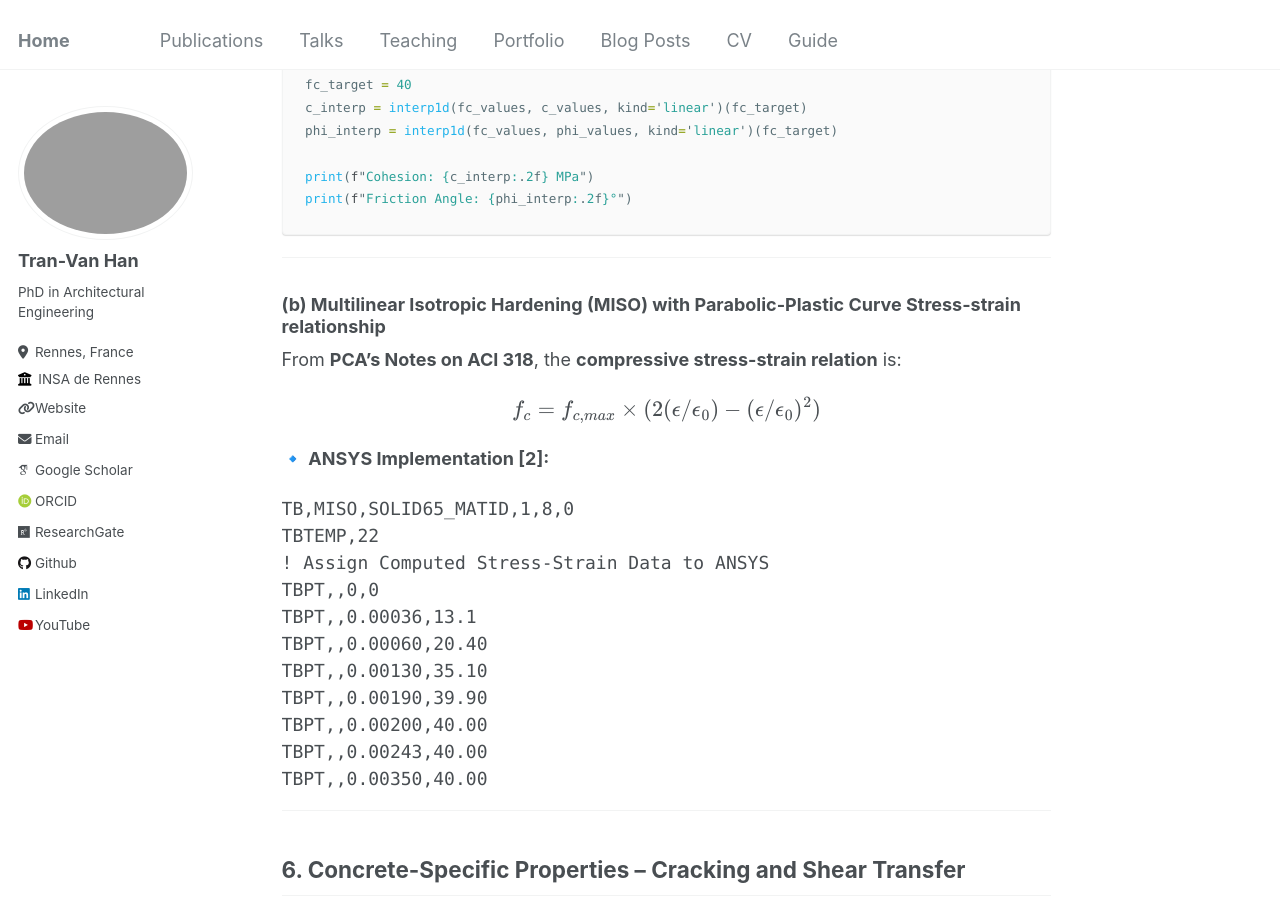
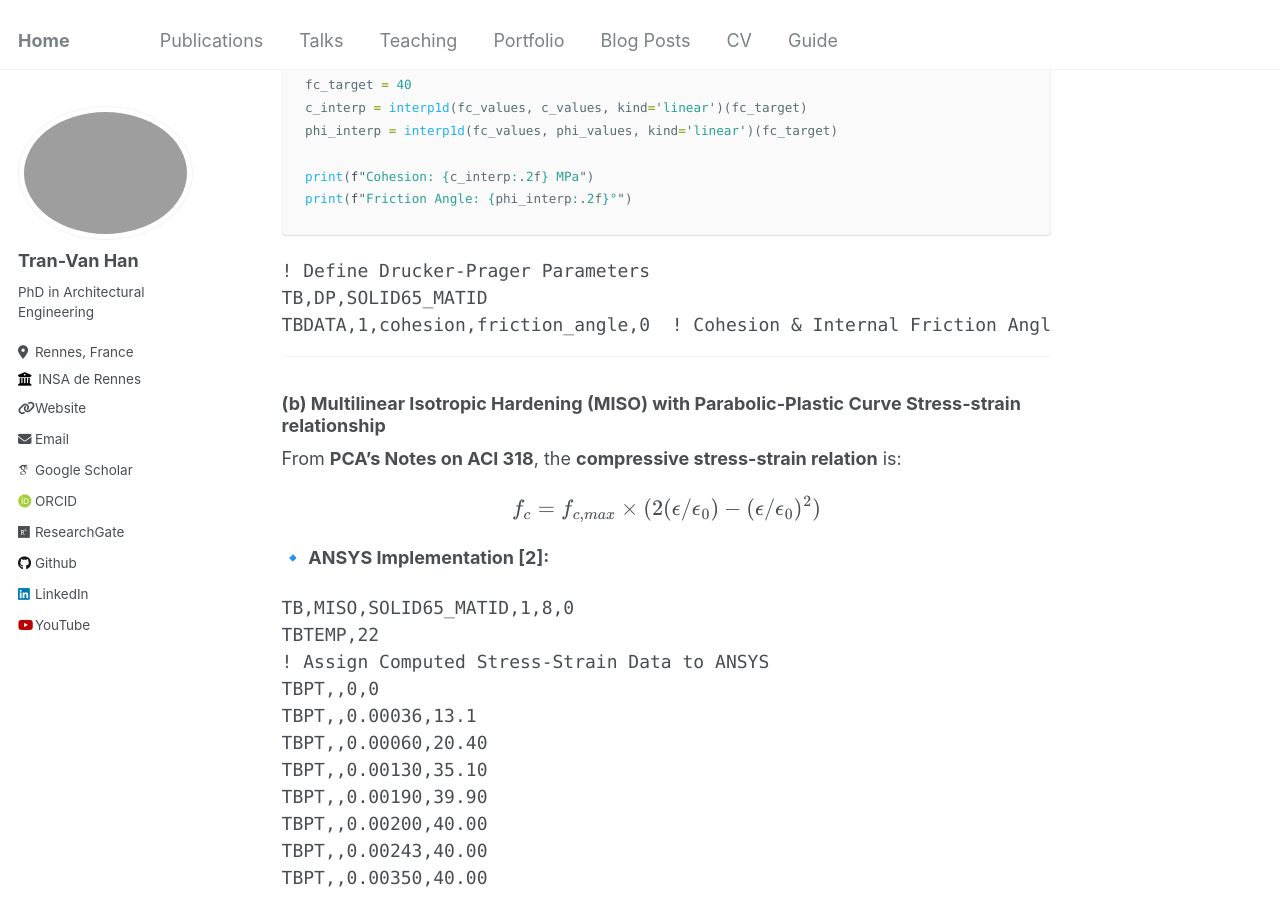
Before and after one commit to tranhan1405/tranhan1405.github.io, a Jekyll site: the page built from _posts/2025-02-27-ansys-solid65.md, in a window 1280 px wide and 900 px high, scrolled down 3204 px. Built offline with Jekyll 4.4.1, drawn with Linux system fonts in a browser that asks for light colours; some web fonts are replaced.

Commit message:
Update 2025-02-27-ansys-solid65.md

````diff
--- a/_posts/2025-02-27-ansys-solid65.md
+++ b/_posts/2025-02-27-ansys-solid65.md
@@ -127,6 +127,12 @@ phi_interp = interp1d(fc_values, phi_values, kind='linear')(fc_target)
 
 print(f"Cohesion: {c_interp:.2f} MPa")
 print(f"Friction Angle: {phi_interp:.2f}°")
+```
+
+```apdl
+! Define Drucker-Prager Parameters
+TB,DP,SOLID65_MATID
+TBDATA,1,cohesion,friction_angle,0  ! Cohesion & Internal Friction Angle Interpolated
 ```
 
 ---
````
